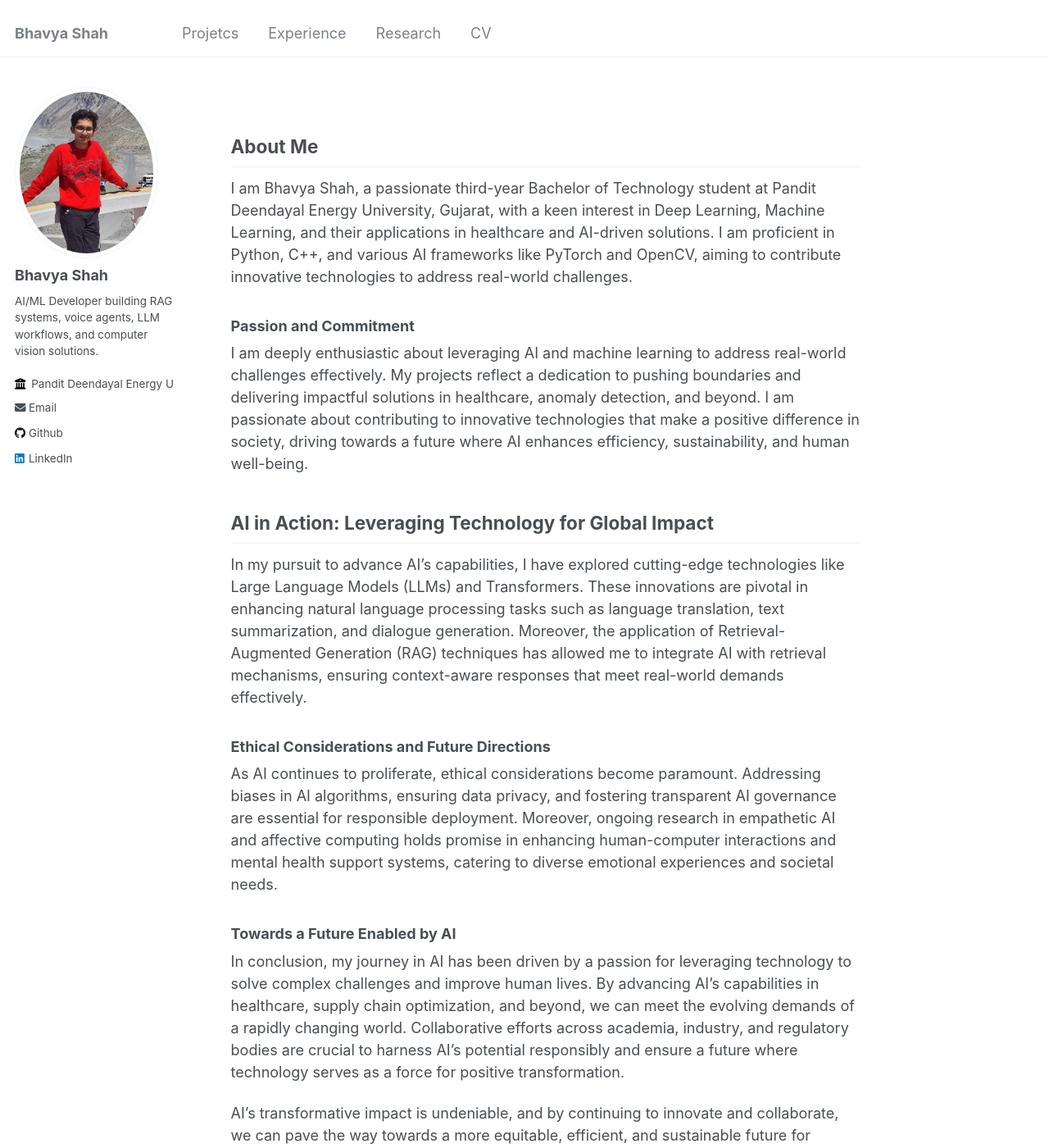
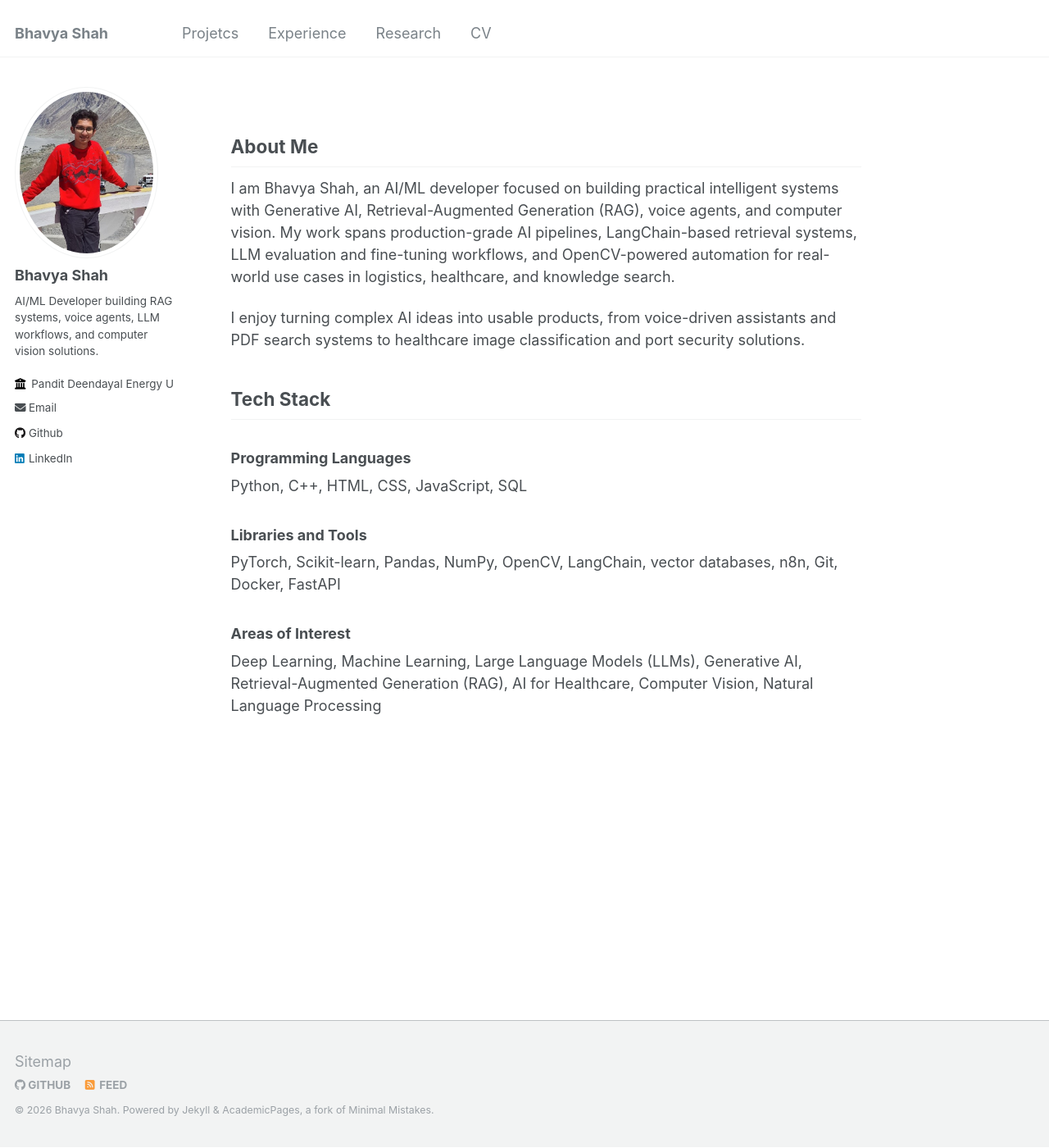
Before and after one commit to B3CODER/B3CODER.github.io, a Jekyll site: the page built from _pages/about.md, in a window 1280 px wide and 1400 px high. Shown: the whole window at 82% size. Built offline with Jekyll 4.4.1, drawn with Linux system fonts in a browser that asks for light colours; some of the changed text lies outside the part shown.

Commit message:
Update about and research page content

```diff
--- a/_layouts/archive.html
+++ b/_layouts/archive.html
@@ -17,7 +17,7 @@ layout: default
 
   <div class="archive">
     {% unless page.header.overlay_color or page.header.overlay_image %}
-      <h1 class="page__title">{{ page.title }}</h1>
+      {% if page.title %}<h1 class="page__title">{{ page.title }}</h1>{% endif %}
     {% endunless %}
     {{ content }}
   </div>
--- a/_pages/about.md
+++ b/_pages/about.md
@@ -9,28 +9,21 @@ redirect_from:
 ---
 
 ## About Me
-I am Bhavya Shah, a passionate third-year Bachelor of Technology student at Pandit Deendayal Energy University, Gujarat, with a keen interest in Deep Learning, Machine Learning, and their applications in healthcare and AI-driven solutions. I am proficient in Python, C++, and various AI frameworks like PyTorch and OpenCV, aiming to contribute innovative technologies to address real-world challenges.
 
-### Passion and Commitment
-I am deeply enthusiastic about leveraging AI and machine learning to address real-world challenges effectively. My projects reflect a dedication to pushing boundaries and delivering impactful solutions in healthcare, anomaly detection, and beyond. I am passionate about contributing to innovative technologies that make a positive difference in society, driving towards a future where AI enhances efficiency, sustainability, and human well-being.
+I am Bhavya Shah, an AI/ML developer focused on building practical intelligent systems with Generative AI, Retrieval-Augmented Generation (RAG), voice agents, and computer vision. My work spans production-grade AI pipelines, LangChain-based retrieval systems, LLM evaluation and fine-tuning workflows, and OpenCV-powered automation for real-world use cases in logistics, healthcare, and knowledge search.
 
+I enjoy turning complex AI ideas into usable products, from voice-driven assistants and PDF search systems to healthcare image classification and port security solutions.
 
-## AI in Action: Leveraging Technology for Global Impact
+## Tech Stack
 
-In my pursuit to advance AI's capabilities, I have explored cutting-edge technologies like Large Language Models (LLMs) and Transformers. These innovations are pivotal in enhancing natural language processing tasks such as language translation, text summarization, and dialogue generation. Moreover, the application of Retrieval-Augmented Generation (RAG) techniques has allowed me to integrate AI with retrieval mechanisms, ensuring context-aware responses that meet real-world demands effectively.
+### Programming Languages
 
-### Ethical Considerations and Future Directions
+Python, C++, HTML, CSS, JavaScript, SQL
 
-As AI continues to proliferate, ethical considerations become paramount. Addressing biases in AI algorithms, ensuring data privacy, and fostering transparent AI governance are essential for responsible deployment. Moreover, ongoing research in empathetic AI and affective computing holds promise in enhancing human-computer interactions and mental health support systems, catering to diverse emotional experiences and societal needs.
+### Libraries and Tools
 
-### Towards a Future Enabled by AI
+PyTorch, Scikit-learn, Pandas, NumPy, OpenCV, LangChain, vector databases, n8n, Git, Docker, FastAPI
 
-In conclusion, my journey in AI has been driven by a passion for leveraging technology to solve complex challenges and improve human lives. By advancing AI's capabilities in healthcare, supply chain optimization, and beyond, we can meet the evolving demands of a rapidly changing world. Collaborative efforts across academia, industry, and regulatory bodies are crucial to harness AI's potential responsibly and ensure a future where technology serves as a force for positive transformation.
+### Areas of Interest
 
-AI's transformative impact is undeniable, and by continuing to innovate and collaborate, we can pave the way towards a more equitable, efficient, and sustainable future for generations to come.
-
----
-
-Thank you for visiting my portfolio! I am dedicated to leveraging AI and technology to drive impactful solutions in healthcare, supply chain optimization, and beyond. Feel free to connect via email or LinkedIn for collaborations or discussions on Artificial Intelligence, machine learning, Deep Learning, Genrative AI or related fields.
-
-Think there's something we can chat about? Drop me an [e-mail](bhavya312003@gmail.com).
+Deep Learning, Machine Learning, Large Language Models (LLMs), Generative AI, Retrieval-Augmented Generation (RAG), AI for Healthcare, Computer Vision, Natural Language Processing
```
Also changed, not shown: _pages/publications.md (+2 -2 lines).
